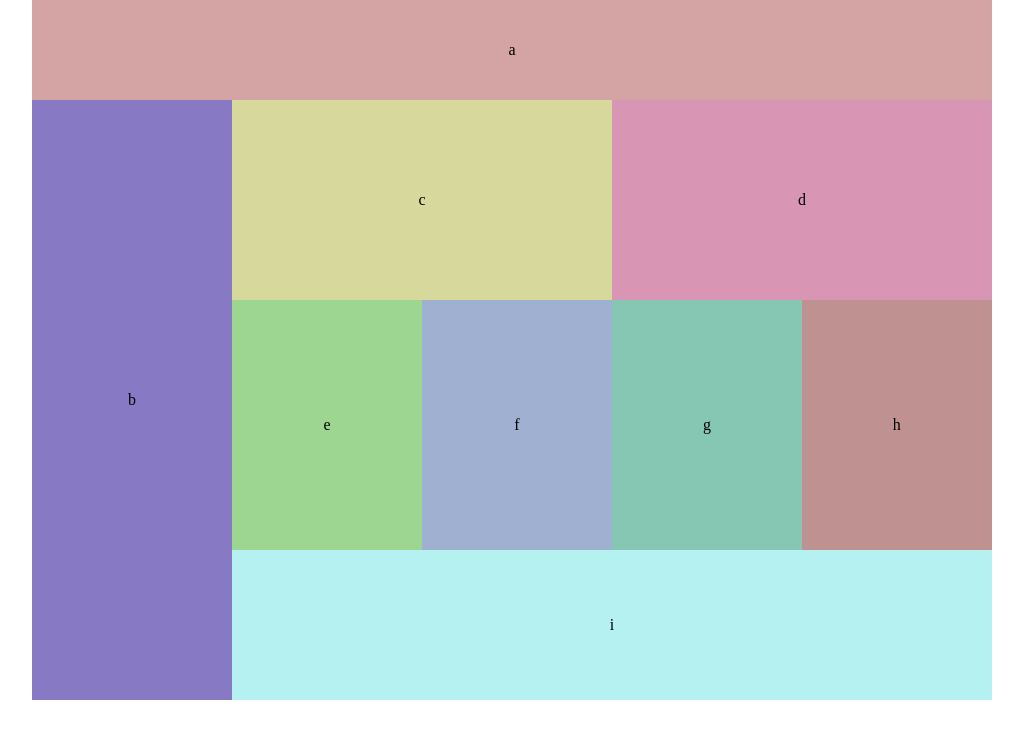
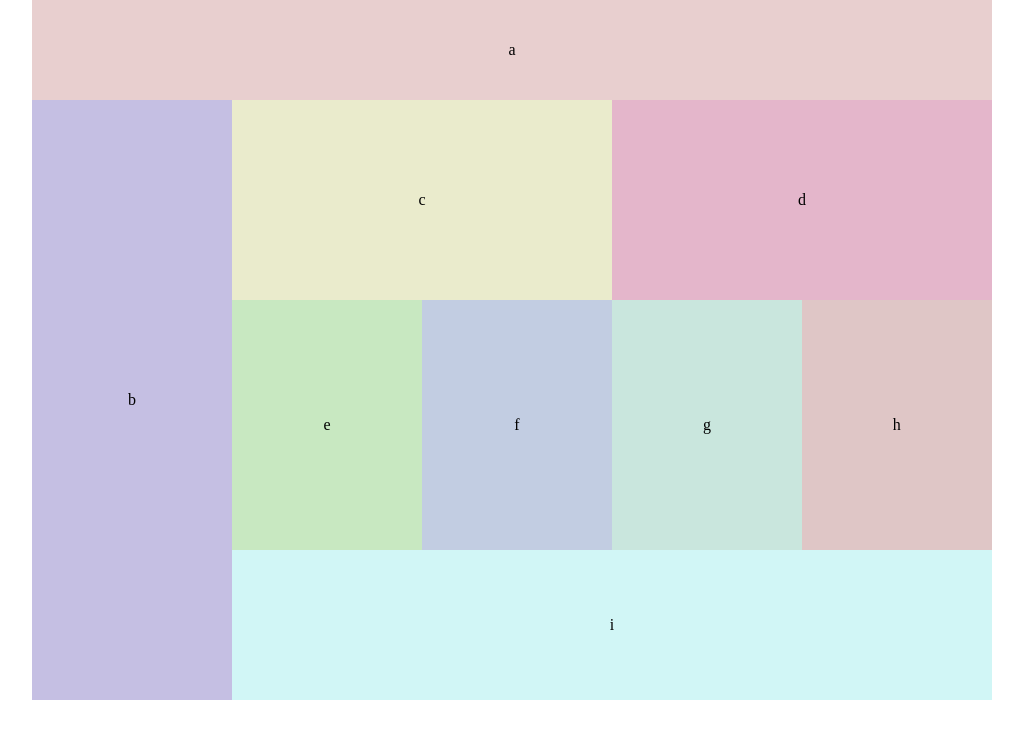
Before and after one commit to 301stuff/Lab05b, a website: page public/index.html in a window 1280 px wide. Shown: the whole page, without its empty margins (128-1151 px from the left). Drawn offline with Linux system fonts and the light colour scheme.

Commit message:
updated colors for tablet

```diff
--- a/public/styles/modules.css
+++ b/public/styles/modules.css
@@ -56,3 +56,32 @@
           background-color: rgb(182, 241, 241);
         }
   }
+  @media all and (min-width: 960px){
+    #a {
+      background-color: rgba(212, 164, 164, 0.527);
+    }
+    #b {
+      background-color: rgba(135, 121, 196, 0.479);
+    }
+    #c {
+      background-color: rgba(215, 216, 156, 0.514);
+    }
+    #d {
+      background-color: rgba(216, 149, 180, 0.685);
+    }
+    #e {
+      background-color: rgba(156, 214, 144, 0.555);
+    }
+    #f {
+      background-color: rgba(159, 176, 209, 0.637);
+    }
+    #g {
+      background-color: rgba(134, 199, 179, 0.445);
+    }
+    #h {
+      background-color: rgba(192, 145, 145, 0.514);
+    }
+    #i {
+      background-color: rgba(182, 241, 241, 0.63);
+    }
+  }
```
